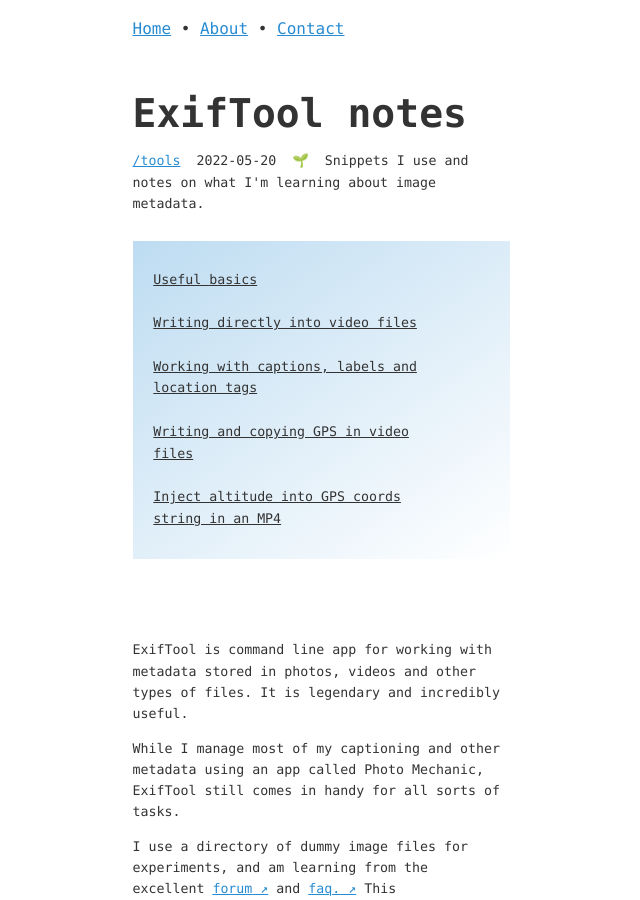
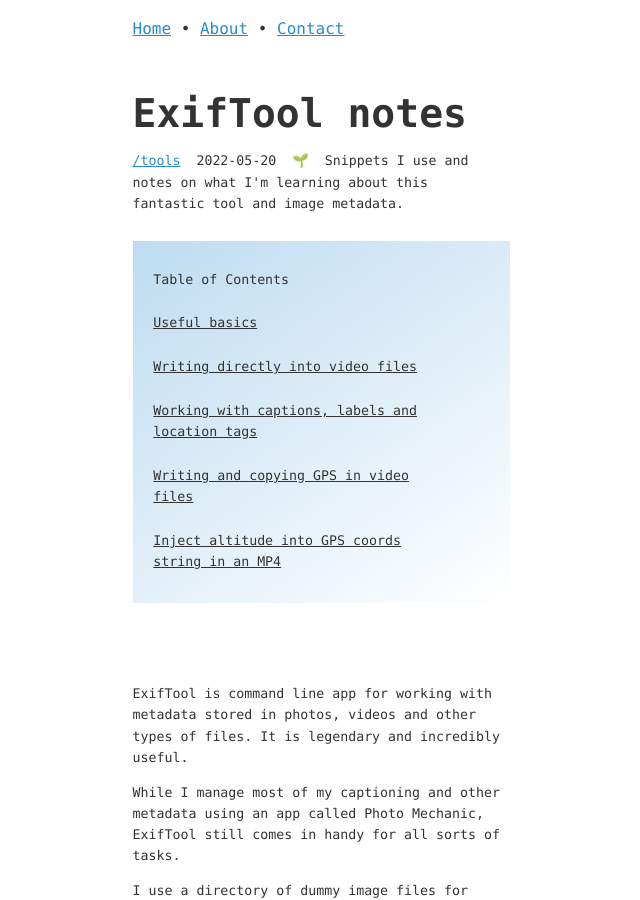
Before and after one commit to zachmccabe/zachmccabe.github.io, a Jekyll site: the page built from _tools/exiftool-notes.md, in a window 1280 px wide and 900 px high. Shown: the whole window, without its empty margins (202-842 px from the left). Built offline with Jekyll 4.4.1, drawn with Linux system fonts in a browser that asks for light colours.

Commit message:
Update exiftool-notes.md

```diff
--- a/_tools/exiftool-notes.md
+++ b/_tools/exiftool-notes.md
@@ -3,9 +3,10 @@
 layout: kao_midnite_3
 title: ExifTool notes
 date: 2022-05-20
-description: "Snippets I use and notes on what I'm learning about image metadata."
+description: "Snippets I use and notes on what I'm learning about this fantastic tool and image metadata."
 lede: print
 nav: |
+  + Table of Contents
   + [Useful basics](https://www.zachmccabe.com/tools/exiftool-notes#useful-basics)
   + [Writing directly into video files](https://www.zachmccabe.com/tools/exiftool-notes#writing-directly-into-video-files)
   + [Working with captions, labels and location tags](https://www.zachmccabe.com/tools/exiftool-notes#working-with-captions-labels-and-location-tags)
```
